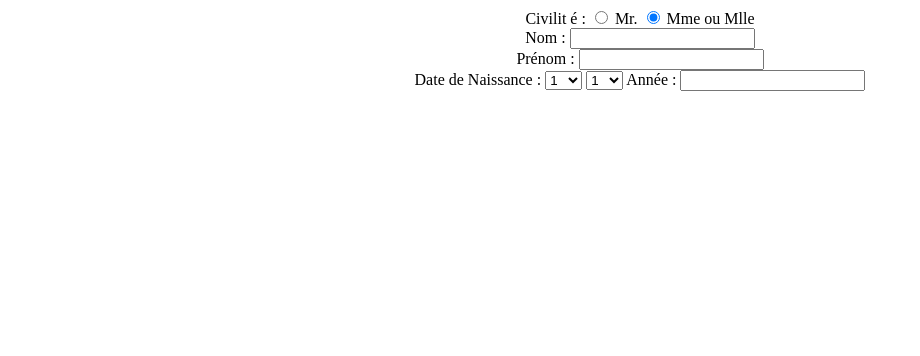
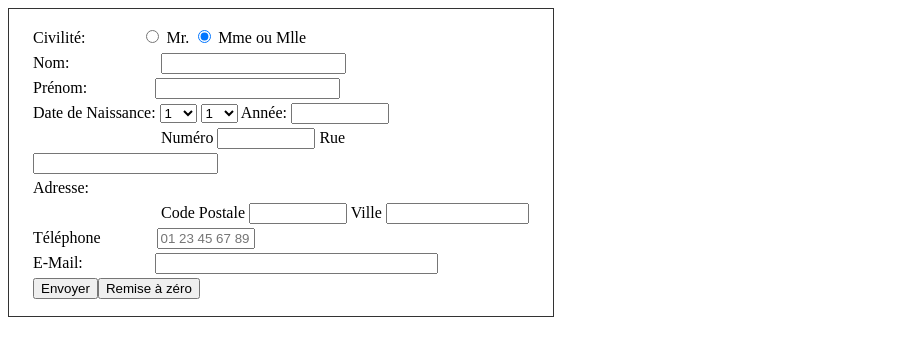
Before and after one commit to E-Ogez/HTML2021, a plain HTML site: page ExoFormulaire/formulaire1.html in a window 1280 px wide. Shown: the whole page, without its empty margins (0-920 px from the left). Drawn offline with Linux system fonts and the light colour scheme.

Commit message:
Add files via upload

```diff
--- a/ExoFormulaire/formulaire1.html
+++ b/ExoFormulaire/formulaire1.html
@@ -7,17 +7,20 @@
 
 </head>
 <body>
-    <div class="formulaire">
-        <span>Civilit é : </span>
+    <div class="shadowbox">
+        <form>
+            <span>Civilité:&nbsp;&nbsp;&nbsp;&nbsp;&nbsp;&nbsp;&nbsp;&nbsp;&nbsp;&nbsp;&nbsp;&nbsp;&nbsp; </span>
             <input type="radio" id="Mr" name="drone" value="Mr"
             checked>
                 <label for="Mr">Mr.</label></span>
                     <input type="radio" id="Mme ou Mlle" name="drone" value="Mme ou Mlle"
                     checked>
                 <label for="Mme ou Mlle">Mme ou Mlle</label><br></span>
-        <span>Nom : <input required minlength="2" maxlength="10"><br></input></span>
-        <span>Prénom : <input required minlength="2" maxlength="10"><br></input></span>
-        <span>Date de Naissance : <select name="date" size="1">
+        </form>
+
+            <span>Nom:&nbsp;&nbsp;&nbsp;&nbsp;&nbsp;&nbsp;&nbsp;&nbsp;&nbsp;&nbsp;&nbsp;&nbsp;&nbsp;&nbsp;&nbsp;&nbsp;&nbsp;&nbsp;&nbsp;&nbsp;&nbsp;&nbsp; <input required minlength="2" maxlength="10"><br></input></span>
+        <span>Prénom:&nbsp;&nbsp;&nbsp;&nbsp;&nbsp;&nbsp;&nbsp;&nbsp;&nbsp;&nbsp;&nbsp;&nbsp;&nbsp;&nbsp;&nbsp;&nbsp;&nbsp;<input required minlength="2" maxlength="10"><br></input></span>
+            <span>Date de Naissance: <select name="date" size="1">
                 <option>1
                 <option>2
                 <option>3
@@ -64,14 +67,17 @@
             <option>11
             <option>12
         </select>
-        <span>Année : <input required minlength="4" maxlength="4" type="number"><br></input></span>
+            <span>Année: <input class="test" required minlength="4" maxlength="4" type="number"><br></input></span>
                 </span>
+            <span>&nbsp;&nbsp;&nbsp;&nbsp;&nbsp;&nbsp;&nbsp;&nbsp;&nbsp;&nbsp;&nbsp;&nbsp;&nbsp;&nbsp;&nbsp;&nbsp;&nbsp;&nbsp;&nbsp;&nbsp;&nbsp;&nbsp;&nbsp;&nbsp;&nbsp;&nbsp;&nbsp;&nbsp;&nbsp;&nbsp;&nbsp;&nbsp;Numéro <input class="test" required required minlength="2" maxlength="4" type="number"></input>
+        <span>Rue <input><br></input></span>
+    </span>
+    <span>Adresse:<br></span>
+    <span>&nbsp;&nbsp;&nbsp;&nbsp;&nbsp;&nbsp;&nbsp;&nbsp;&nbsp;&nbsp;&nbsp;&nbsp;&nbsp;&nbsp;&nbsp;&nbsp;&nbsp;&nbsp;&nbsp;&nbsp;&nbsp;&nbsp;&nbsp;&nbsp;&nbsp;&nbsp;&nbsp;&nbsp;&nbsp;&nbsp;&nbsp;&nbsp;Code Postale <input class="test" required minlength="4" maxlength="4" type="number"></input></span>
+    <span>Ville <input class="ville" required minlength="4" maxlength="4" ><br></input></span>
+    <span>Téléphone&nbsp;&nbsp;&nbsp;&nbsp;&nbsp;&nbsp;&nbsp;&nbsp;&nbsp;&nbsp;&nbsp;&nbsp;&nbsp;&nbsp;<input class="test" type="tel" placeholder="01 23 45 67 89"><br></input>
+        <span>E-Mail:&nbsp;&nbsp;&nbsp;&nbsp;&nbsp;&nbsp;&nbsp;&nbsp;&nbsp;&nbsp;&nbsp;&nbsp;&nbsp;&nbsp;&nbsp;&nbsp;&nbsp; <input class="email"><br></input></span>
+        <input type="submit" value="Envoyer"><input type="reset" value="Remise à zéro">
 </div>
-
-
-
-
-
-
 </body>
 </html>
--- a/ExoFormulaire/main.css
+++ b/ExoFormulaire/main.css
@@ -1,9 +1,25 @@
 div {
-	text-align:center;
+	text-align:left;
 	}
 
+input.test	{
+	width: 90px;
 
-div.formulaire {
-	width:150;
-	height:150px;
 }
+
+input.email	{
+	width: 275px;
+}
+input.ville {
+	width: 135px;
+}
+
+div.shadowbox {
+	width: 31em;
+	border: 1px solid #333;
+	padding: 16px 24px;
+  }
+  span {
+	line-height: 25px;
+
+  }
```
Lines whose indentation alone changed are shown as unchanged.
